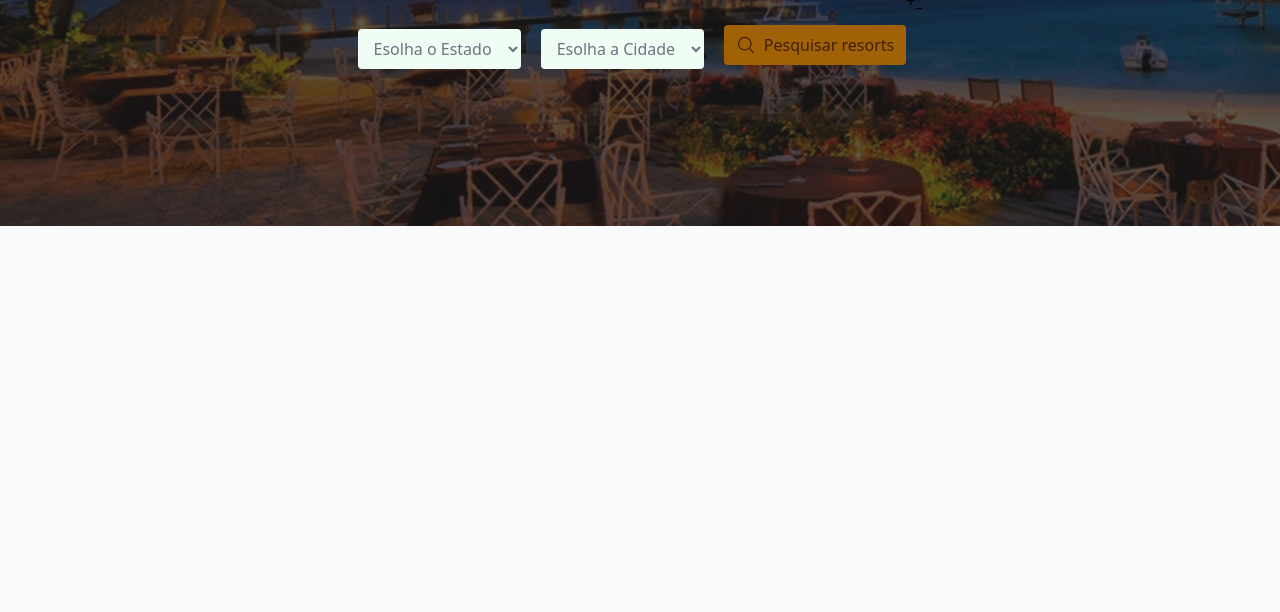
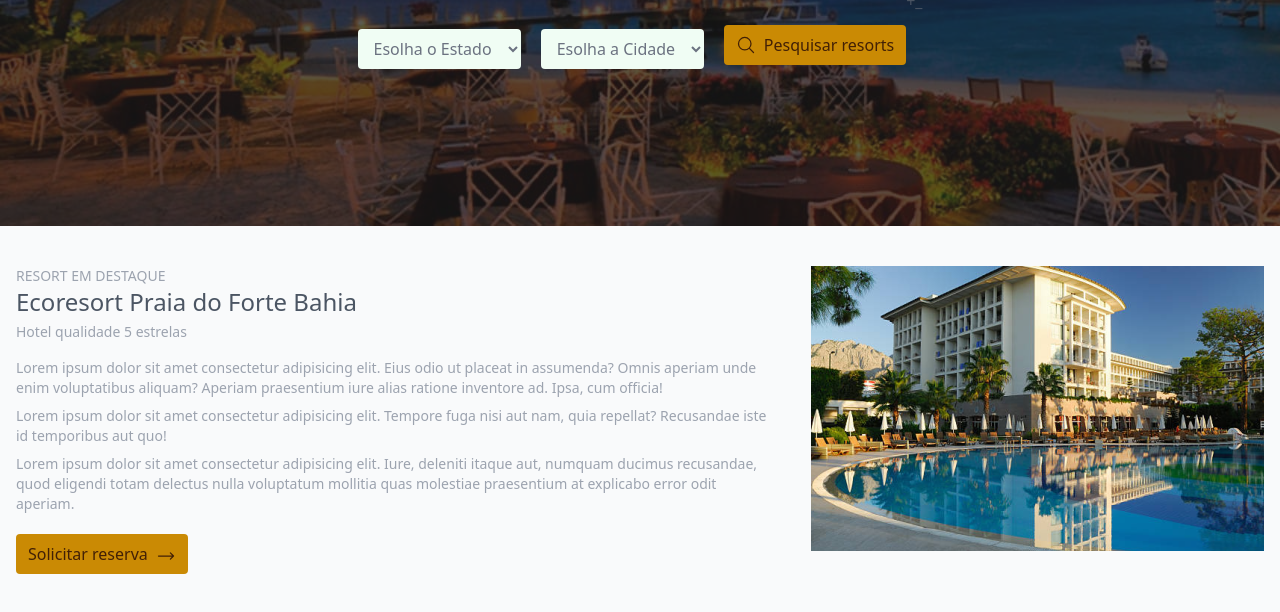
Before and after one commit to cleberpb/pagina-hoteis-teilwindcss, a website: page src/index.html in a window 1280 px wide. Shown: the part 320-932 px from the top of the page. Before the commit the page ends 800 px from the top, so only its background shows below. Drawn offline with Linux system fonts and the light colour scheme.

Commit message:
seção destaque

```diff
--- a/src/index.html
+++ b/src/index.html
@@ -1,12 +1,14 @@
 <!DOCTYPE html>
 <html lang="pt-br">
+
 <head>
     <meta charset="UTF-8">
     <meta name="viewport" content="width=device-width, initial-scale=1.0">
     <title>Hotéis</title>
     <link href="./output.css" rel="stylesheet">
 </head>
-<body class="bg-gray-50">
+
+<body class="bg-gray-50 text-gray-600">
 
     <!-- header -->
     <div>
@@ -48,9 +50,15 @@
                             <option value="">Esolha a Cidade</option>
                         </select>
                         <!--butão-->
-                        <button class="inline-flex items-center text-yellow-950 bg-yellow-700 font-medium px-3 py-2 rounded"><svg data-slot="icon" fill="none" stroke-width="1.5" stroke="currentColor" viewBox="0 0 24 24" xmlns="http://www.w3.org/2000/svg" aria-hidden="true" class="w-5 h-5 mr-2">
-                            <path stroke-linecap="round" stroke-linejoin="round" d="m21 21-5.197-5.197m0 0A7.5 7.5 0 1 0 5.196 5.196a7.5 7.5 0 0 0 10.607 10.607Z"></path>
-                          </svg>Pesquisar resorts</button>
+                        <button
+                            class="inline-flex items-center text-yellow-950 bg-yellow-600 font-medium px-3 py-2 rounded"><svg
+                                data-slot="icon" fill="none" stroke-width="1.5" stroke="currentColor"
+                                viewBox="0 0 24 24" xmlns="http://www.w3.org/2000/svg" aria-hidden="true"
+                                class="w-5 h-5 mr-2">
+                                <path stroke-linecap="round" stroke-linejoin="round"
+                                    d="m21 21-5.197-5.197m0 0A7.5 7.5 0 1 0 5.196 5.196a7.5 7.5 0 0 0 10.607 10.607Z">
+                                </path>
+                            </svg>Pesquisar resorts</button>
                         <!--fim butão-->
                     </form>
                 </div>
@@ -60,5 +68,44 @@
         </div>
     </div>
     <!--fim banner -->
+
+    <!--destaque-->
+    <div>
+        <div class="container mx-auto px-4 p-10">
+            <div class="flex">
+                <div class="pr-10">
+                    <div class="text-sm text-gray-400 font-medium">RESORT EM DESTAQUE</div>
+                    <div class="text-2xl">Ecoresort Praia do Forte Bahia</div>
+                    <div class="text-sm text-gray-400 font-medium mt-1">Hotel qualidade 5 estrelas</div>
+                    <div class="text-sm text-gray-400 font-medium mt-4">
+                        <p class="mb-2">Lorem ipsum dolor sit amet consectetur adipisicing elit. Eius odio ut placeat in
+                            assumenda? Omnis aperiam unde enim voluptatibus aliquam? Aperiam praesentium iure alias
+                            ratione inventore ad. Ipsa, cum officia!</p>
+                        <p>Lorem ipsum dolor sit amet consectetur adipisicing elit. Tempore fuga nisi aut nam, quia
+                            repellat? Recusandae iste id temporibus aut quo!</p>
+                        <p class="mt-2">Lorem ipsum dolor sit amet consectetur adipisicing elit. Iure, deleniti itaque
+                            aut, numquam ducimus recusandae, quod eligendi totam delectus nulla voluptatum mollitia quas
+                            molestiae praesentium at explicabo error odit aperiam.</p>
+                    </div>
+                    <div>
+                        <button
+                            class="inline-flex items-center text-yellow-950 bg-yellow-600 font-medium px-3 py-2 rounded mt-5"><a
+                                href="#">Solicitar reserva<svg class="w-5 h-5 inline-flex ml-2" data-slot="icon"
+                                    fill="none" stroke-width="1.5" stroke="currentColor" viewBox="0 0 24 24"
+                                    xmlns="http://www.w3.org/2000/svg" aria-hidden="true">
+                                    <path stroke-linecap="round" stroke-linejoin="round"
+                                        d="M17.25 8.25 21 12m0 0-3.75 3.75M21 12H3"></path>
+                                </svg></a>
+                        </button>
+                    </div>
+                </div>
+                <div class="flex-shrink-0 ml-auto">
+                    <img src="./imagens/destaque01.png" alt="" width="453">
+                </div>
+            </div>
+        </div>
+    </div>
+    <!--fim destaque-->
 </body>
+
 </html>
```
Also changed, not shown: src/imagens/destaque01.png (added), src/output.css.
